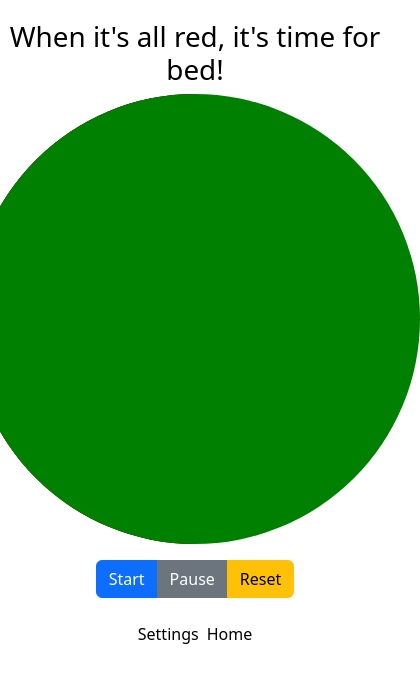
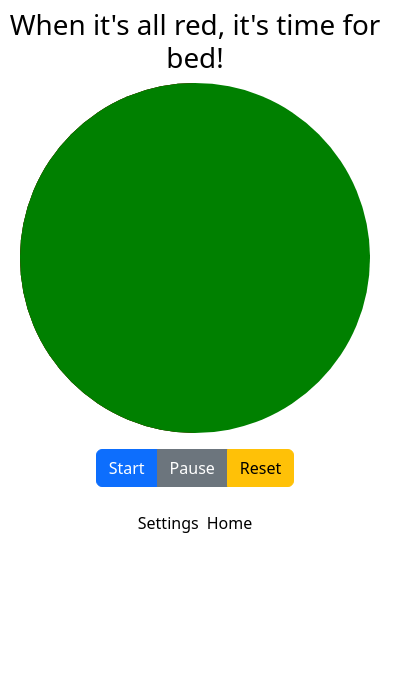
Before and after one commit to kristeehan/kid-countdown-clock-react, a React (Vite) app: page / in a window 390 px wide. Shown: the top 682 px of the page, 420 px wide, since content can reach past the window. Built offline with nearby package versions, Linux system fonts and the light colour scheme.

Commit message:
begin mobile styles

```diff
--- a/src/style.css
+++ b/src/style.css
@@ -127,3 +127,19 @@ h1 {
   flex-basis: 100%;
   text-align: center;
 }
+
+/* Mobile styles */
+@media (max-width: 600px) {
+  body {
+    margin: 2% 0;
+  }
+
+  .wrapper {
+    width: 350px;
+    height: 350px;
+    position: relative;
+    background: green;
+    border-radius: 50%;
+    box-sizing: border-box;
+  }
+}
```
